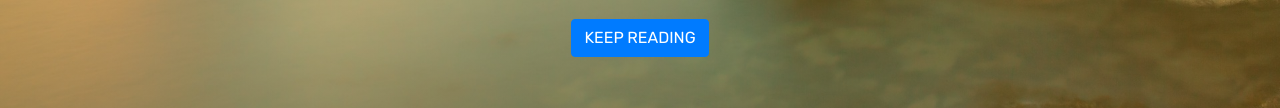
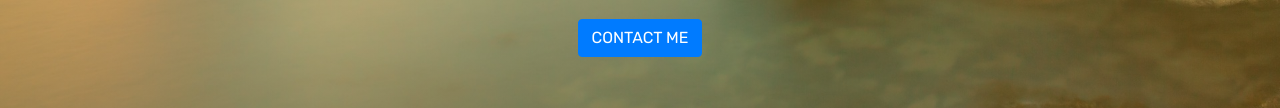
Before and after one commit to jeremyawarren15/OldPortfolio, a website with bundled scripts: page index.html in a window 1280 px wide. Shown: the part 471-579 px from the top of the page. Built offline with nearby package versions, Linux system fonts and the light colour scheme.

Commit message:
changed the button for the landing section to go to the contact section

```diff
--- a/index.html
+++ b/index.html
@@ -66,7 +66,7 @@
 			<div class="intro-text">
 				<div class="intro-lead-in">.NET Development Professional</div>
 				<div class="intro-heading text-uppercase">Jeremy Warren</div>
-				<a class="btn btn-primary btn-xl text-uppercase js-scroll-trigger" href="#services">Keep Reading</a>
+				<a class="btn btn-primary btn-xl text-uppercase js-scroll-trigger" href="#contact">Contact Me</a>
 			</div>
 		</div>
 	</header>
```
